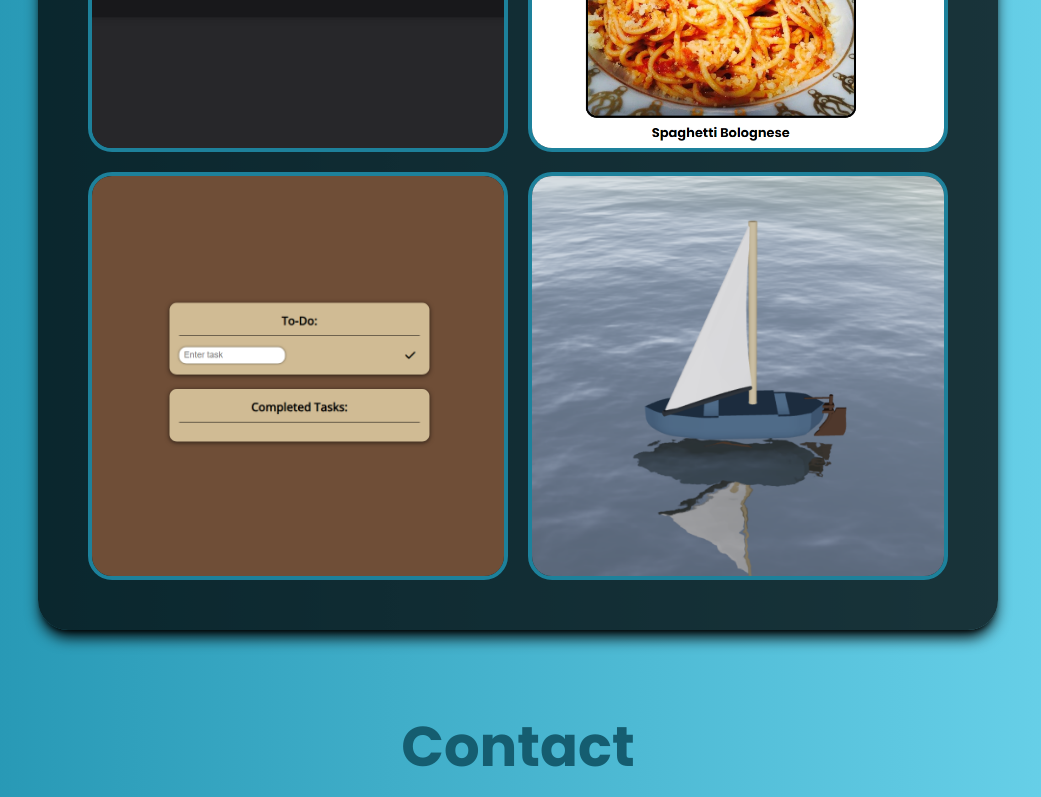
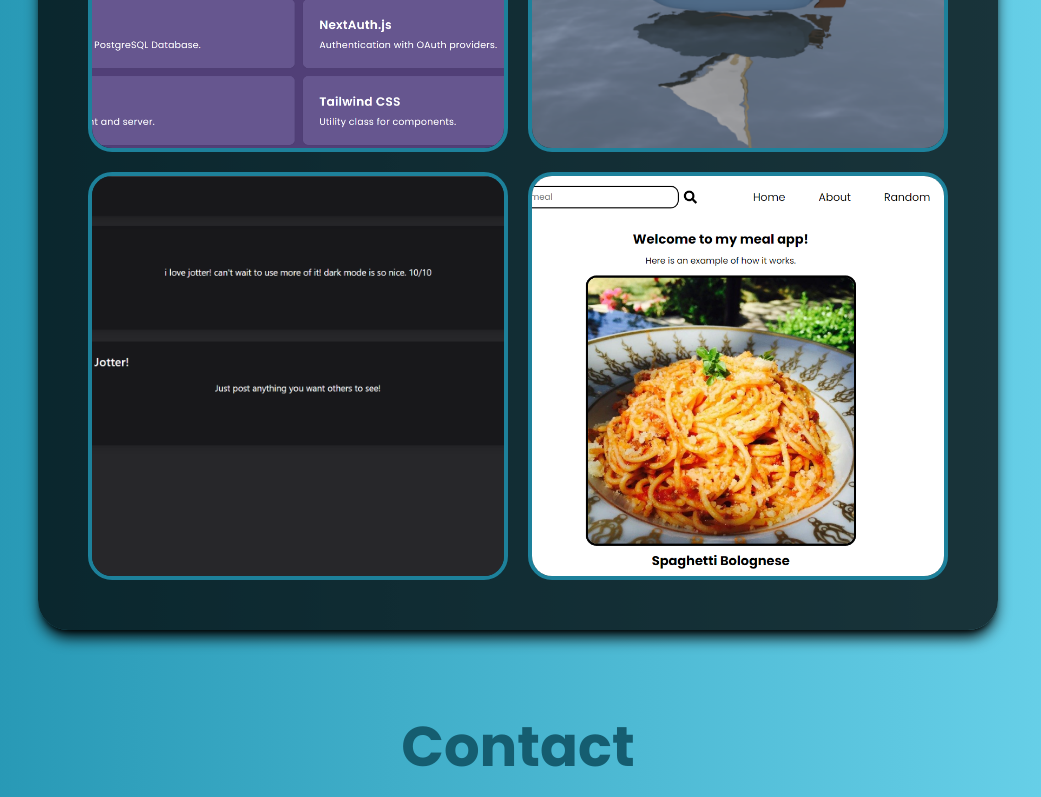
Before and after one commit to j-ferber/ReactPortfolio, a React (Vite) app: page / in a window 1280 px wide. Shown: the part 2967-3764 px from the top of the page, without its empty margins (122-1163 px from the left). Built offline with nearby package versions, Linux system fonts and the light colour scheme.

Commit message:
Adding new links

```diff
--- a/src/components/Home/Entry.jsx
+++ b/src/components/Home/Entry.jsx
@@ -12,7 +12,7 @@ const Entry = () => {
       <div className='flex w-1/3 mt-3 max-[425px]:w-full max-[425px]:justify-center'>
         <a href="https://github.com/j-ferber" target="_blank"><FaGithub className='icons' /></a>
         <a href="https://www.linkedin.com/in/j-ferber/" target="_blank"><FaLinkedin className='icons'/></a>
-        <a href="https://drive.google.com/file/d/1pB3XcBPA1QrA1iC-Q97pF6lDkEohpZST/view?usp=sharing" target="_blank"><BiFile className='icons' /></a>
+        <a href="https://drive.google.com/file/d/1JmaKBTnOrQvIglFf6WihNZL6DQiChCI-/view?usp=sharing" target="_blank"><BiFile className='icons' /></a>
       </div>
     </div>
   )
--- a/src/components/Projects/Projects.js
+++ b/src/components/Projects/Projects.js
@@ -1,14 +1,31 @@
 import Jotter from '../../assets/Jotter3.png'
 import JotterLogo from '../../assets/Jotter.png'
 import Food from '../../assets/foodApp.png'
-import ToDo from '../../assets/cat.png'
-import Converter from '../../assets/currency-converter.png'
 import Translator from '../../assets/nauticalTranslator.png'
+import SocialImage from '../../assets/social-media-app.png'
 
 const projectData = {
   "projects": [
     {
       "id": 1,
+      "title": "Social Media App",
+      "source": SocialImage,
+      "github": "https://github.com/j-ferber/social-media-app",
+      "live": "https://sma.jferber.xyz/",
+      "technologies": ["Next.js", "AWS S3", "AWS EC2", "PostgreSQL", "TailwindCSS", "Prisma", "TRPC"],
+      "description": "A social media app that allows users to post, like, and comment on posts. The app is hosted on an AWS EC2 instance and uses an S3 bucket to store images."
+    },
+    {
+      "id": 2,
+      "title": "Nautical Translator",
+      "source": Translator,
+      "github": "https://github.com/Caposto/nautical_translator",
+      "live": "https://nautical-translator.vercel.app/",
+      "technologies": ["React", "Tailwind CSS", "Kintone", "Express.js", "Node.js"],
+      "description": "This project was made in a group of 4 for HackNJIT 2023. Won 'Best use of Kintone' award with over 200+ participants."
+    },
+    {
+      "id": 3,
       "title": "Jotter Blog App",
       "description": "My first fullstack project. Created a blog app using the MERN stack, integrating MongoDB for data storage and Express.js for RESTful API endpoints. Used TailwindCSS to enhance user interface resulting in a better user experience. Implemented user authentication and authorization system using JWT and Bcrypt to ensure secure data privacy and user access control.",
       "source": Jotter,
@@ -19,30 +36,13 @@ const projectData = {
       "technologies": ["Node.js", "React.js", "MongoDB", "Express.js", "TailwindCSS"]
     },
     {
-      "id": 2,
+      "id": 4,
       "title": "React Food App",
       "source": Food,
       "github": "https://github.com/j-ferber/React-Projects/tree/main/foodApp",
       "live": "https://jferber-food-app.netlify.app/",
       "technologies": ["React.js", "CSS", "TheMealDB API"],
       "description": "My first React project. Served as a great learning experience for the basic hooks of React and introduced me to many npm packages."
-    },
-    {
-      "id": 3,
-      "title": "To-Do List",
-      "source": ToDo,
-      "github": "https://github.com/j-ferber/JavaScript-Projects/tree/main/Personal/To-Do",
-      "live": "https://cat-todolist.netlify.app/",
-      "technologies": ["HTML", "CSS", "JavaScript"],
-      "description": "My most complex JavaScript project at the time. Used more advanced JavaScript functions to create a working to-do list. Also introduced me to local storage."
-    }, {
-      "id": 4,
-      "title": "Nautical Translator",
-      "source": Translator,
-      "github": "https://github.com/Caposto/nautical_translator",
-      "live": "https://nautical-translator.vercel.app/",
-      "technologies": ["React", "Tailwind CSS", "Kintone", "Express.js", "Node.js"],
-      "description": "This project was made in a group of 4 for HackNJIT 2023. Won 'Best use of Kintone' award with over 200+ participants."
     }
   ]
 }
```
Also changed, not shown: src/assets/social-media-app.png (added).
